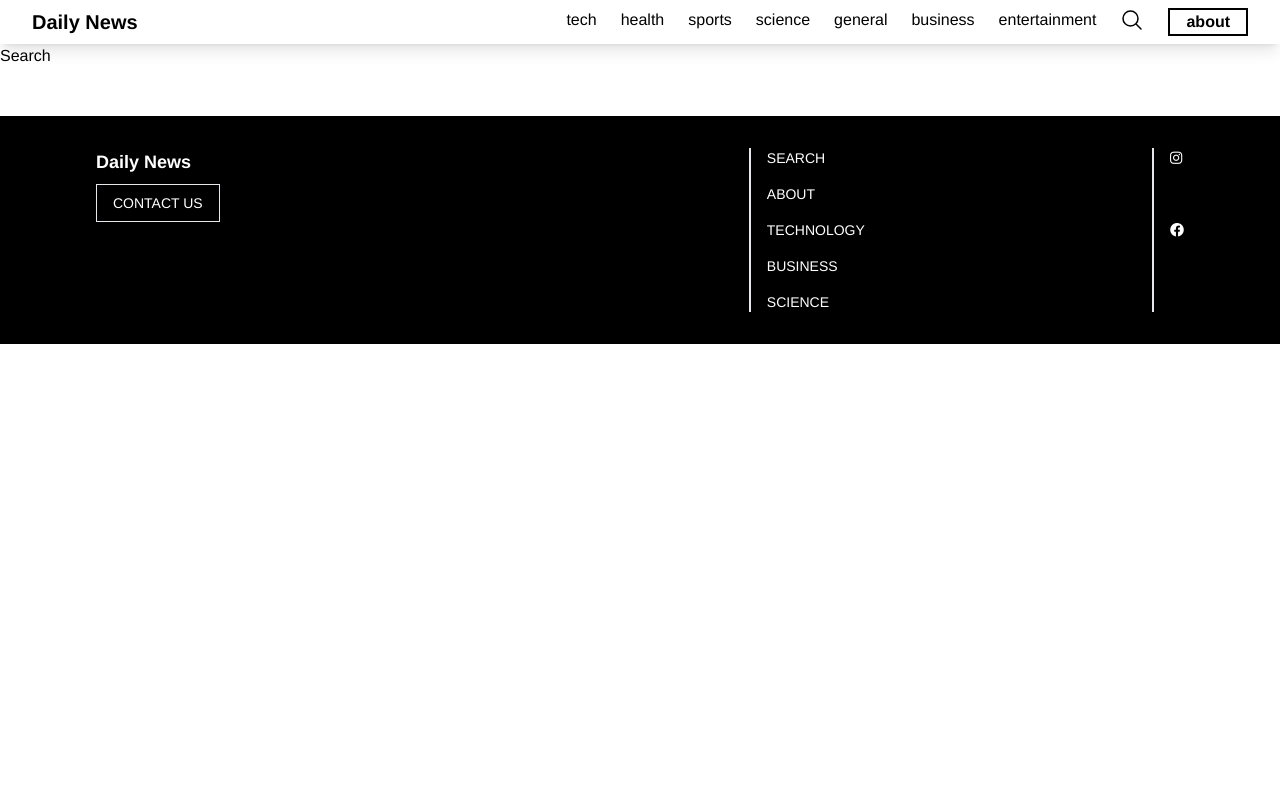
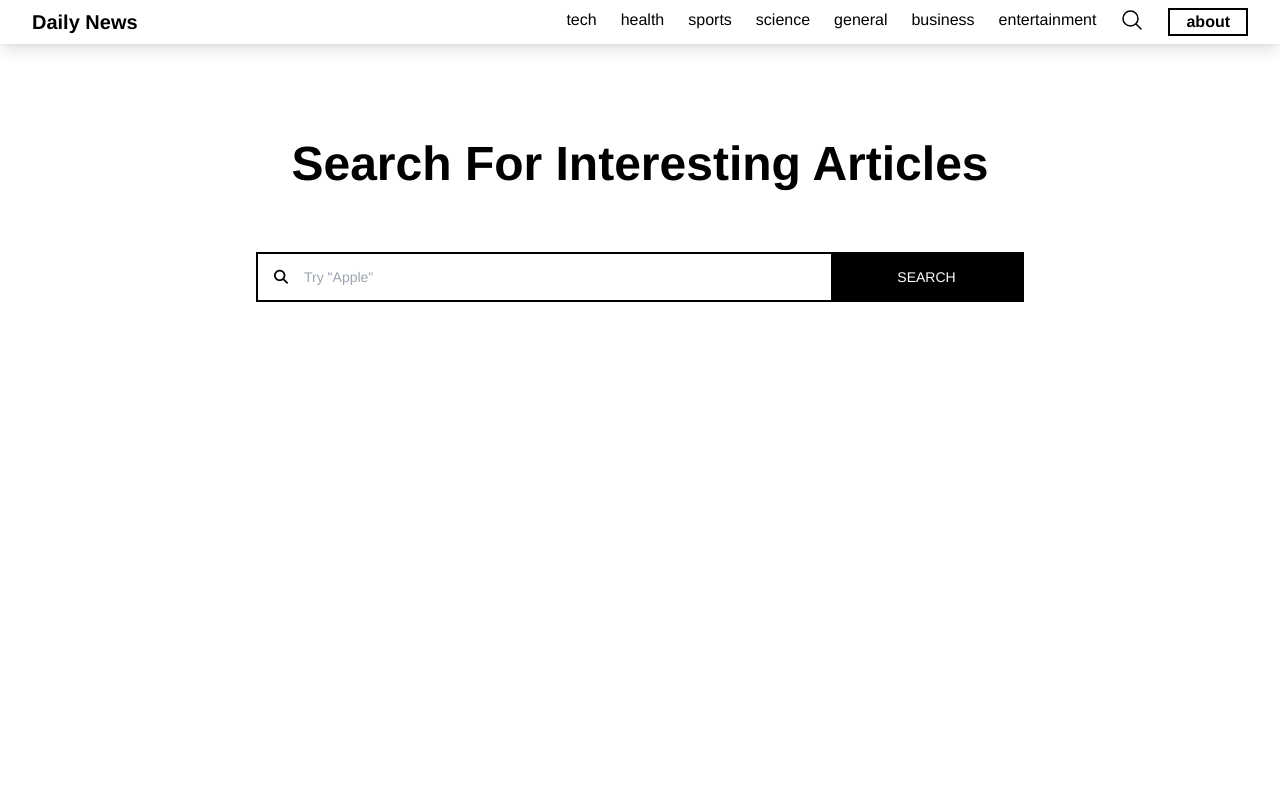
Before and after one commit to the-man2004/news-app, a Vue app: page /search in a window 1280 px wide. Shown: the top 800 px of the page. Built offline with nearby package versions, Linux system fonts and the light colour scheme.

Commit message:
Added & styled search form.

```diff
--- a/src/views/Search.vue
+++ b/src/views/Search.vue
@@ -1,3 +1,24 @@
 <template>
-  <h1>Search</h1>
+  <div class="min-h-screen">
+    <div class="max-w-6xl mx-auto p-4 md:p-8">
+      <div class="my-8 md:my-16">
+        <h2 class="text-center text-lg font-bold sm:text-2xl md:text-5xl">
+          Search For Interesting Articles
+        </h2>
+      </div>
+      <div class="max-w-3xl mx-auto">
+        <form class="text-sm grid grid-cols-4 border-2 border-black">
+          <div class="col-span-3 flex">
+            <i class="fa-solid fa-magnifying-glass my-auto p-2 md:p-4"></i>
+            <input
+              type="text"
+              placeholder='Try "Apple"'
+              class="w-full h-full outline-none"
+            />
+          </div>
+          <button class="w-full bg-black text-white">SEARCH</button>
+        </form>
+      </div>
+    </div>
+  </div>
 </template>
```
